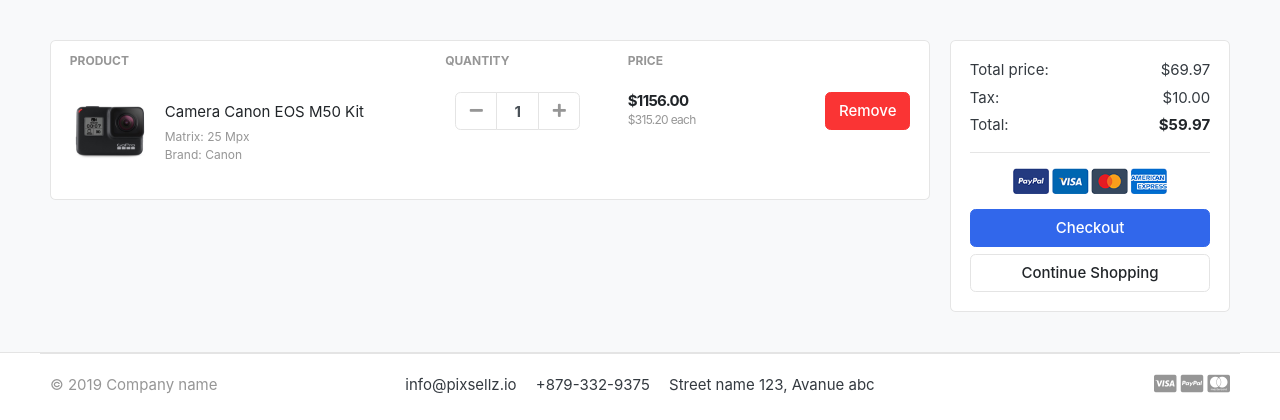
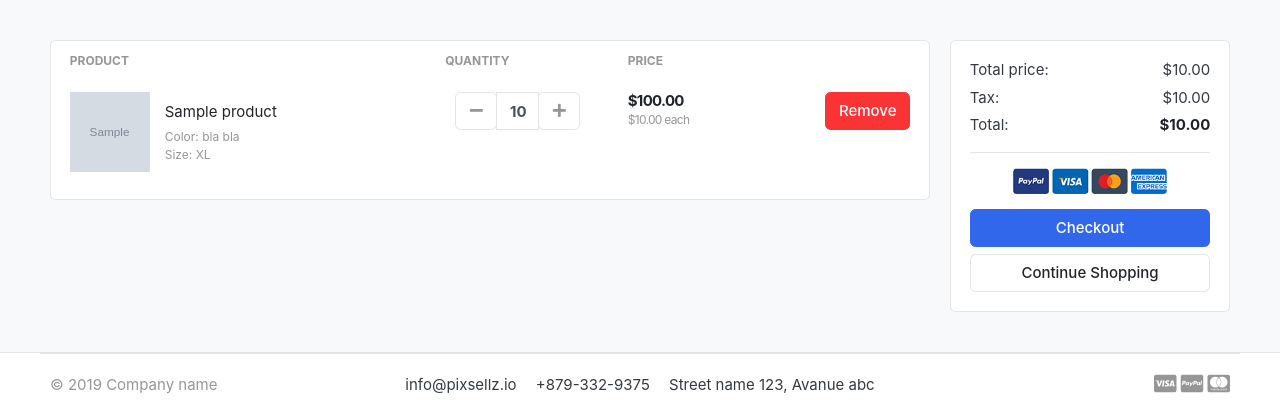
Before and after one commit to fscali/udemy-django-ecommerce, a Django app: template store/templates/store/cart.html in a window 1280 px wide. Shown: the part 118-538 px from the top of the page. Run offline with Django 3.2, Linux system fonts and the light colour scheme; tables that the repository leaves empty hold one stand-in row (values such as "Sample post"); the template is opened without the code that fills it: values that come from a table or form of the project are taken from there, most other values are stand-ins (such as "Sample title", 1, 10 or a date in 2020); grey boxes marked "Sample" are stand-in pictures; some libraries are stand-ins or nearby versions; some web fonts are replaced.

Commit message:
cart dynamic logic implementation

```diff
--- a/cart/models.py
+++ b/cart/models.py
@@ -1,4 +1,8 @@
 from django.db import models
+from functools import reduce
+from operator import add
+
+import logging
 
 from store.models import Product
 
@@ -12,12 +16,27 @@ class Cart(models.Model):
     def __str__(self):
         return self.cart_id
 
+    def total(self):
+        result = reduce(add, (item.product.price *
+                        item.quantity for item in self.cart_items.all()), 0)
+        return result
+
+    def tax(self):
+        return (2*self.total()) / 100
+
+    def grand_total(self):
+        return self.total() + self.tax()
+
 
 class CartItem(models.Model):
     product = models.ForeignKey(Product, on_delete=models.CASCADE)
-    cart = models.ForeignKey(Cart, on_delete=models.CASCADE)
+    cart = models.ForeignKey(
+        Cart, on_delete=models.CASCADE, related_name='cart_items')
     quantity = models.IntegerField()
     is_active = models.BooleanField(default=True)
 
     def __str__(self):
-        return self.product
+        return self.product.product_name
+
+    def total(self):
+        return self.product.price * self.quantity
--- a/store/templates/store/cart.html
+++ b/store/templates/store/cart.html
@@ -1,5 +1,6 @@
 {% extends 'base.html' %}
 {% load static %}
+{% load store_extras %}
 
 {% block content %}
 
@@ -22,13 +23,14 @@
   </tr>
   </thead>
   <tbody>
+    {% for cart_item in cart_items %}
     <tr>
       <td>
         <figure class="itemside align-items-center">
-        <div class="aside"><img src="{% static 'images/items/11.jpg' %}" class="img-sm"></div>
+          <div class="aside"><img src="{{cart_item.product.images.url}}" class="img-sm"></div>
           <figcaption class="info">
-          <a href="#" class="title text-dark">Camera Canon EOS M50 Kit</a>
-          <p class="text-muted small">Matrix: 25 Mpx <br> Brand: Canon</p>
+            <a href="#" class="title text-dark">{{ cart_item.product.product_name }}</a>
+            <p class="text-muted small">Color: bla bla<br> Size: XL</p>
           </figcaption>
         </figure>
       </td>
@@ -37,25 +39,42 @@
               <div class="col">
                 <div class="input-group input-spinner">
                   <div class="input-group-prepend">
-                <button class="btn btn-light" type="button" id="button-plus"> <i class="fa fa-minus"></i> </button>
+                    <form action="{% url 'cart' %}" method="POST">
+                      {% csrf_token %}
+                      <input type="hidden" name="sign" value="-1" >
+                      <input type="hidden" name="product_id" value="{{ cart_item.product.id }}" >
+                      <button class="btn btn-light" {% if cart_item.quantity == 0 %}disabled{% endif %} id="button-minus"> <i class="fa fa-minus"></i> </button>
+                    </form>
                   </div>
-                <input type="text" class="form-control"  value="1">
+                  <input type="text" class="form-control"  value="{{ cart_item.quantity}}">
                   <div class="input-group-append">
-                <button class="btn btn-light" type="button" id="button-minus"> <i class="fa fa-plus"></i> </button>
+                  <form action="{% url 'cart' %}" method="POST">
+                    {% csrf_token %}
+                    <input type="hidden" name="product_id" value="{{ cart_item.product.id }}">
+                    <button class="btn btn-light" id="button-minus"> <i class="fa fa-plus"></i> </button>
+                  </form>
+
                   </div>
                 </div> <!-- input-group.// -->
               </div> <!-- col.// -->
       </td>
       <td>
         <div class="price-wrap">
-        <var class="price">$1156.00</var>
-        <small class="text-muted"> $315.20 each </small>
+          <var class="price">{{ cart_item.total|currency }}</var>
+          <small class="text-muted">{{ cart_item.product.price|currency }} each</small>
         </div> <!-- price-wrap .// -->
       </td>
       <td class="text-right">
-    <a href="" class="btn btn-danger"> Remove</a>
+        <form action="{% url 'cart' %}" method="POST">
+          {% csrf_token %}
+          <input type="hidden" value="{{ cart_item.id }}" name="cart_item">
+          <button class="btn btn-danger"> Remove </button>
+        </form>
+
       </td>
     </tr>
+
+    {% endfor %}
 
   </tbody>
   </table>
@@ -68,15 +87,15 @@
       <div class="card-body">
         <dl class="dlist-align">
           <dt>Total price:</dt>
-          <dd class="text-right">$69.97</dd>
+          <dd class="text-right">{{ total|currency }}</dd>
         </dl>
         <dl class="dlist-align">
           <dt>Tax:</dt>
-          <dd class="text-right"> $10.00</dd>
+          <dd class="text-right">{{ tax|currency}}</dd>
         </dl>
         <dl class="dlist-align">
           <dt>Total:</dt>
-          <dd class="text-right text-dark b"><strong>$59.97</strong></dd>
+          <dd class="text-right text-dark b"><strong>{{ grand_total|currency }}</strong></dd>
         </dl>
         <hr>
         <p class="text-center mb-3">
--- a/store/templatetags/store_extras.py
+++ b/store/templatetags/store_extras.py
@@ -12,3 +12,8 @@ def addstr(arg1, arg2):
 @register.filter
 def currency(amount):
     return f'${amount:.2f}'
+
+
+@register.filter
+def mult(arg1, arg2):
+    return arg1 * arg2
```
Also changed, not shown: cart/views.py (+61 -1 lines), store/templates/store/product.html (+5 -2 lines), cart/migrations/0002_auto_20220122_0646.py (added). Lines whose indentation alone changed are shown as unchanged.
